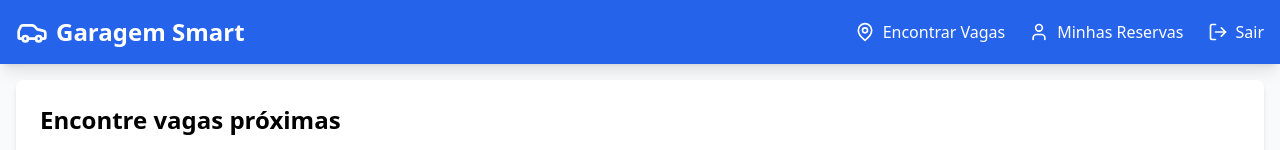
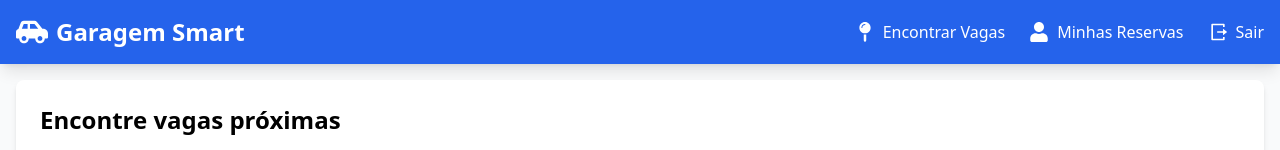
Before and after one commit to fiorellilucas/garagem_smart_frontend, a React (Vite) app: page / in a window 1280 px wide. Shown: the top 150 px of the page. Built offline with nearby package versions, Linux system fonts and the light colour scheme; no server answers; sample sign-in values are in the browser's storage.

Commit message:
Trocar lucide react por react icons

```diff
--- a/package.json
+++ b/package.json
@@ -15,6 +15,7 @@
     "lucide-react": "^0.344.0",
     "react": "^18.3.1",
     "react-dom": "^18.3.1",
+    "react-icons": "^5.5.0",
     "react-router": "^7.6.0"
   },
   "devDependencies": {
--- a/src/App.tsx
+++ b/src/App.tsx
@@ -1,4 +1,6 @@
-import { Car, MapPin, User, LogOut } from 'lucide-react';
+// import { Car, MapPin, User, LogOut } from 'lucide-react'
+import { FaCarSide, FaMapPin, FaUser,  } from "react-icons/fa";
+import { RiLogoutBoxRLine } from "react-icons/ri";
 import { useState } from 'react';
 import { Outlet, useNavigate  } from 'react-router';
 
@@ -19,20 +21,20 @@ function App() {
       <header className="bg-blue-600 text-white p-4 shadow-lg">
         <div className="container mx-auto flex justify-between items-center">
           <div className="flex items-center space-x-2">
-            <Car className="w-8 h-8" />
+            <FaCarSide className="w-8 h-8" />
             <h1 className="text-2xl font-bold">Garagem Smart</h1>
           </div>
           <nav className="hidden md:flex space-x-6">
             <button onClick={() => navigate('/')} className="flex items-center space-x-2 hover:text-blue-200">
-              <MapPin className="w-5 h-5" />
+              <FaMapPin className="w-5 h-5" />
               <span>Encontrar Vagas</span>
             </button>
             <button onClick={() => navigate('/minhas-reservas')} className="flex items-center space-x-2 hover:text-blue-200">
-              <User className="w-5 h-5" />
+              <FaUser className="w-5 h-5" />
               <span>Minhas Reservas</span>
             </button>
             <button onClick={handleLogout} className="flex items-center space-x-2 hover:text-blue-200">
-              <LogOut className="w-5 h-5" />
+              <RiLogoutBoxRLine className="w-5 h-5" />
               <span>Sair</span>
             </button>
           </nav>
--- a/src/components/AddressSearch.tsx
+++ b/src/components/AddressSearch.tsx
@@ -1,5 +1,5 @@
 import React, { useState, useEffect, useRef } from 'react';
-import { Search } from 'lucide-react';
+import { FiSearch } from "react-icons/fi";
 
 interface AddressSearchProps {
   onAddressSelect: (idEstabelecimento: number) => void;
@@ -65,7 +65,7 @@ const AddressSearch: React.FC<AddressSearchProps> = ({ onAddressSelect }) => {
           placeholder="Digite o nome do estabelecimento"
           className="w-full p-3 pl-10 border border-gray-300 rounded-md focus:outline-none focus:ring-2 focus:ring-blue-500"
         />
-        <Search className="absolute left-3 top-3.5 h-5 w-5 text-gray-400" />
+        <FiSearch className="absolute left-3 top-3.5 h-5 w-5 text-gray-400" />
       </div>
 
       {isOpen && suggestions.length > 0 && (
--- a/src/components/ReservationModal.tsx
+++ b/src/components/ReservationModal.tsx
@@ -1,5 +1,5 @@
 import React, { useContext, useEffect } from 'react';
-import { X } from 'lucide-react';
+import { IoMdClose } from "react-icons/io";
 
 interface ReservationModalProps {
   isOpen: boolean;
@@ -88,7 +88,7 @@ const handleSubmit = (e: React.FormEvent) => {
             onClick={onClose}
             className="text-gray-500 hover:text-gray-700"
           >
-            <X className="w-6 h-6" />
+            <IoMdClose className="w-6 h-6" />
           </button>
         </div>
         <form onSubmit={handleSubmit}>
```
Also changed, not shown: 1 other file (tests, documents, lock files or other folders).
